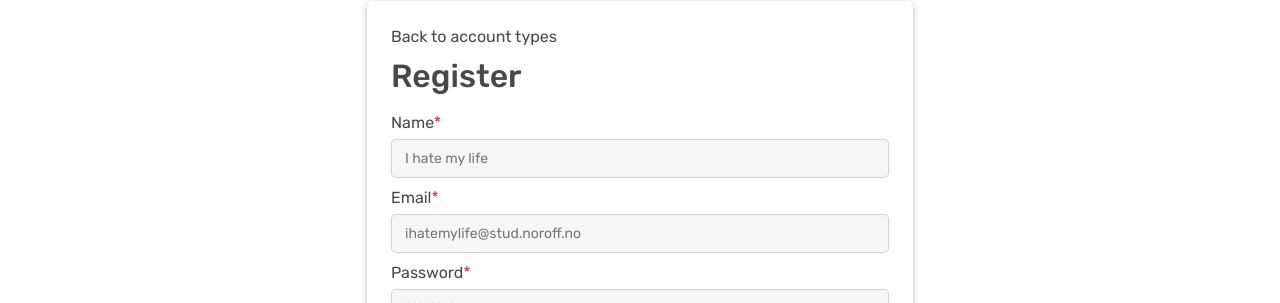
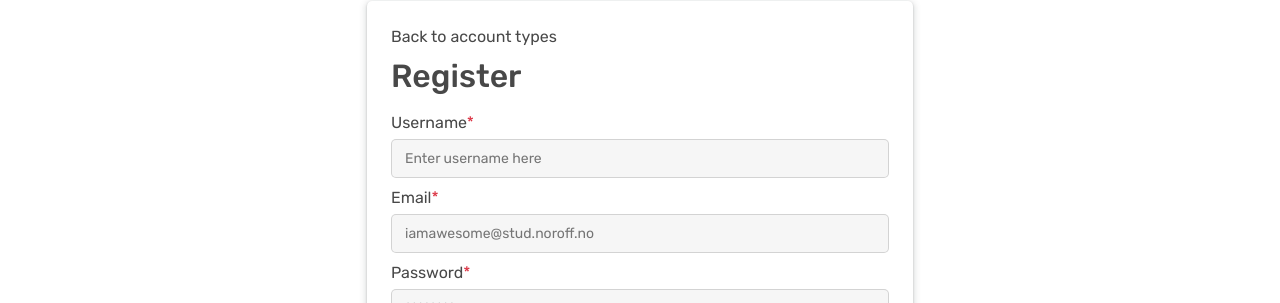
Before and after one commit to teehbee/project-exam-2, a React (Vite) app: page /registration-form in a window 1280 px wide. Shown: the part 217-520 px from the top of the page. Built offline with nearby package versions, Linux system fonts and the light colour scheme; a web font is replaced by a local one.

Commit message:
change name to username in registration form

```diff
--- a/src/components/forms/RegistrationForm.tsx
+++ b/src/components/forms/RegistrationForm.tsx
@@ -70,16 +70,16 @@ function RegistrationForm() {
             <form onSubmit={handleSubmit(onSubmit)}>
               <div className="form-group d-flex flex-column">
                 <label htmlFor={id + "-registerName"} className="mt-2 fs-0-75rem-to-1rem">
-                  Name<span className="text-danger">*</span>
+                  Username<span className="text-danger">*</span>
                 </label>
-                <input className="mt-1 custom-border-gray text-ident-5px p-1 p-md-2 form-input-bg fs-0-75rem-to-0-875rem" type="text" placeholder="I hate my life" id={id + "-name"} {...register("name")} />
+                <input className="mt-1 custom-border-gray text-ident-5px p-1 p-md-2 form-input-bg fs-0-75rem-to-0-875rem" type="text" placeholder="Enter username here" id={id + "-name"} {...register("name")} />
                 {errors.name && <p className="text-danger fs-0-75rem-to-0-875rem pt-1">{errors.name.message}</p>}
               </div>
               <div className="form-group d-flex flex-column">
                 <label htmlFor={id + "-registerEmail"} className="mt-2 fs-0-75rem-to-1rem">
                   Email<span className="text-danger">*</span>
                 </label>
-                <input className="mt-1 custom-border-gray text-ident-5px p-1 p-md-2 form-input-bg fs-0-75rem-to-0-875rem" type="email" placeholder="ihatemylife@stud.noroff.no" id={id + "-email"} {...register("email")} />
+                <input className="mt-1 custom-border-gray text-ident-5px p-1 p-md-2 form-input-bg fs-0-75rem-to-0-875rem" type="email" placeholder="iamawesome@stud.noroff.no" id={id + "-email"} {...register("email")} />
                 {errors.email && <p className="text-danger fs-0-75rem-to-0-875rem pt-1">{errors.email.message}</p>}
               </div>
               <div className="form-group d-flex flex-column">
```
